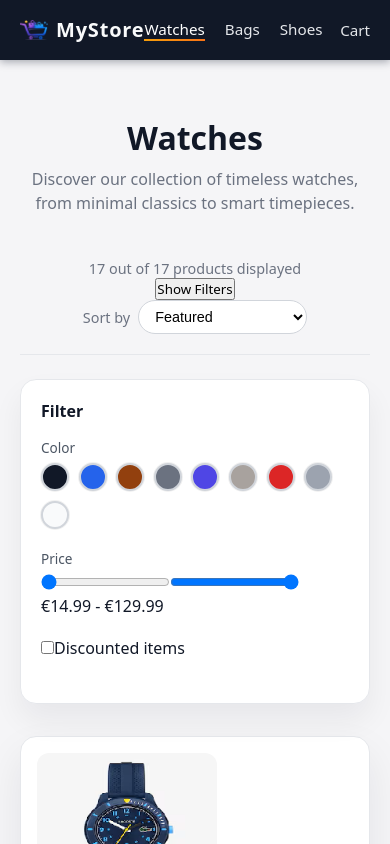
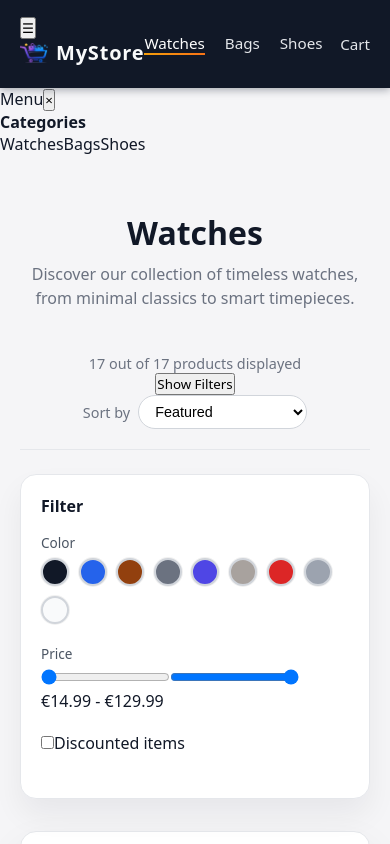
Before and after one commit to BozhidarZagorov/MyStore, a React (Vite) app: page /watches in a window 390 px wide. Shown: the top 844 px of the page. Built offline with nearby package versions, Linux system fonts and the light colour scheme.

Commit message:
some changes for responsiveness

```diff
--- a/src/components/Header.jsx
+++ b/src/components/Header.jsx
@@ -1,4 +1,5 @@
 import { NavLink } from "react-router-dom";
+import { useState } from "react";
 import { useCart } from "../context/CartContext";
 import logo from "/logo.png";
 
@@ -8,15 +9,28 @@ const CATEGORIES = [
   { cat: "shoes", label: "Shoes" },
 ];
 
-export default function Header() {
+export default function Header({ mobileFilters }) {
   const { totalItems } = useCart();
+  const [isOpen, setIsOpen] = useState(false);
 
   return (
+    <>
       <nav className="navbar">
-      <div className="navbar-logo" aria-label="MyStore">
+        <div className="navbar-left">
+          <button
+            className="navbar-burger"
+            onClick={() => setIsOpen(true)}
+            aria-label="Open menu"
+          >
+            ☰
+          </button>
+
+          <div className="navbar-logo">
             <img src={logo} alt="" className="navbar-logo-img" />
             <span className="navbar-logo-text">MyStore</span>
           </div>
+        </div>
+
         <div className="navbar-categories">
           {CATEGORIES.map(({ cat, label }) => (
             <NavLink
@@ -25,12 +39,12 @@ export default function Header() {
               className={({ isActive }) =>
                 `navbar-link ${isActive ? "navbar-link--active" : ""}`
               }
-            end={false}
             >
               {label}
             </NavLink>
           ))}
         </div>
+
         <NavLink
           to="/cart"
           className={({ isActive }) =>
@@ -40,5 +54,37 @@ export default function Header() {
           Cart{totalItems > 0 ? ` (${totalItems})` : ""}
         </NavLink>
       </nav>
+
+      {/* Mobile Drawer */}
+      <div className={`mobile-drawer ${isOpen ? "mobile-drawer--open" : ""}`}>
+        <div className="mobile-drawer-header">
+          <span>Menu</span>
+          <button onClick={() => setIsOpen(false)}>×</button>
+        </div>
+
+        <div className="mobile-drawer-content">
+          <h4>Categories</h4>
+          {CATEGORIES.map(({ cat, label }) => (
+            <NavLink
+              key={cat}
+              to={`/${cat}`}
+              onClick={() => setIsOpen(false)}
+              className="mobile-link"
+            >
+              {label}
+            </NavLink>
+          ))}
+
+          {mobileFilters && (
+            <>
+              <h4>Filters</h4>
+              {mobileFilters}
+            </>
+          )}
+        </div>
+      </div>
+
+      {isOpen && <div className="mobile-overlay" onClick={() => setIsOpen(false)} />}
+    </>
   );
 }
```
Lines whose indentation alone changed are shown as unchanged.
